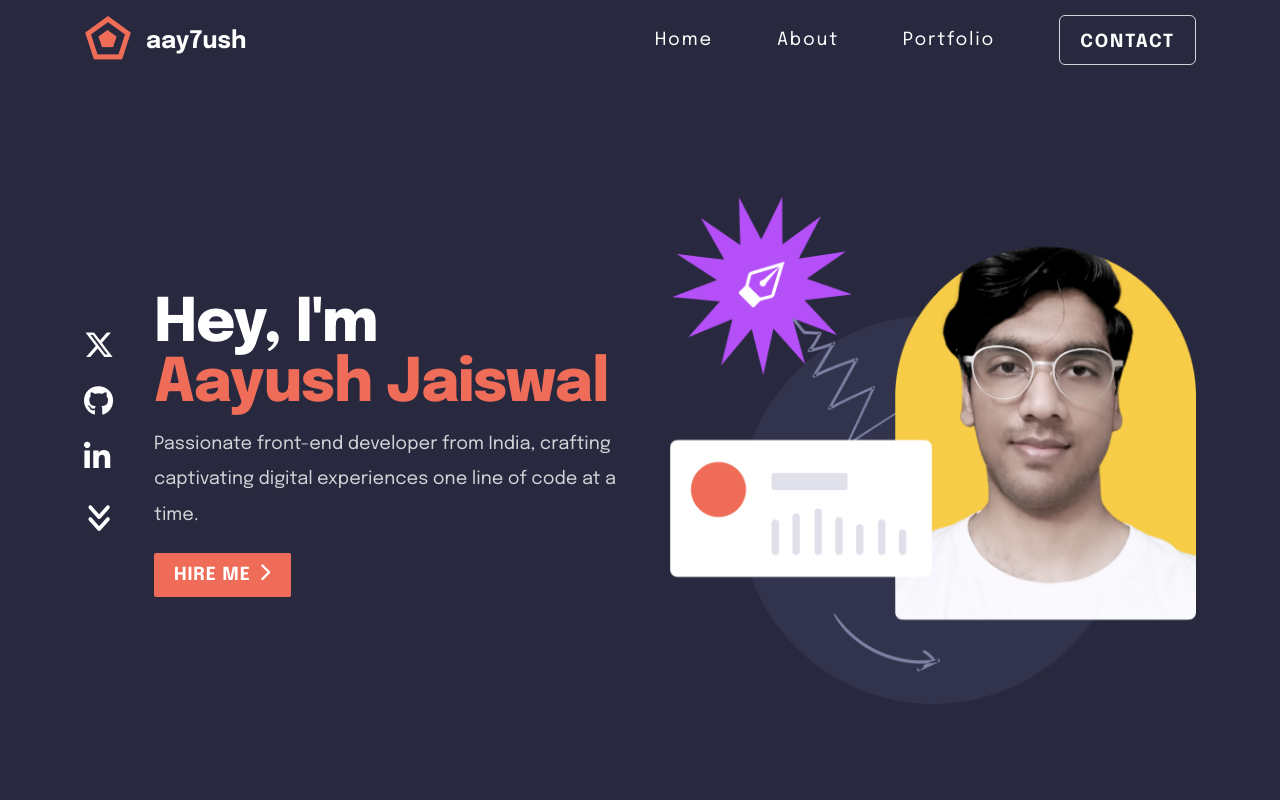
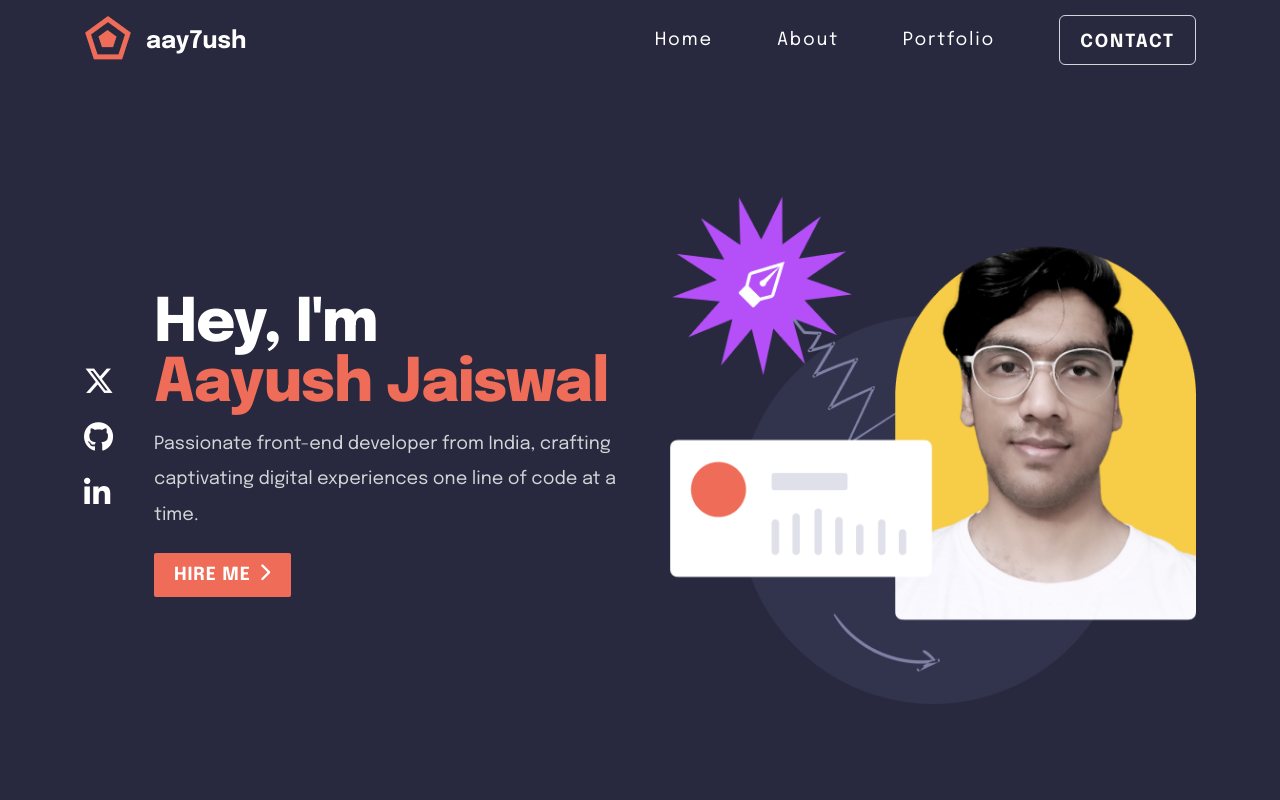
Before and after one commit to aay7ush/portfolio, an Astro site: page / in a window 1280 px wide. Shown: the top 800 px of the page. Built offline with nearby package versions, Linux system fonts and the light colour scheme; Astro itself is replaced by a stand-in of ours.

Commit message:
refactor: remove down arrow

```diff
--- a/src/components/Hero.astro
+++ b/src/components/Hero.astro
@@ -26,9 +26,6 @@ import Wrapper from "./Wrapper.astro"
       >
         <i class="fa-brands fa-linkedin-in"></i>
       </a>
-      <button class="mt-4"
-        ><i class="fa-solid fa-angles-down fa-bounce"></i></button
-      >
     </div>
 
     <MainContent
```
